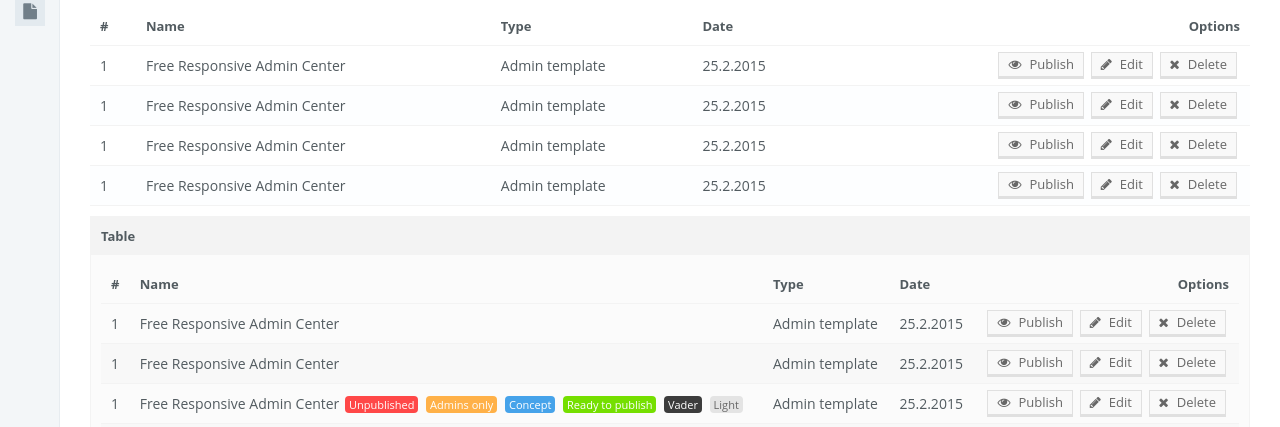
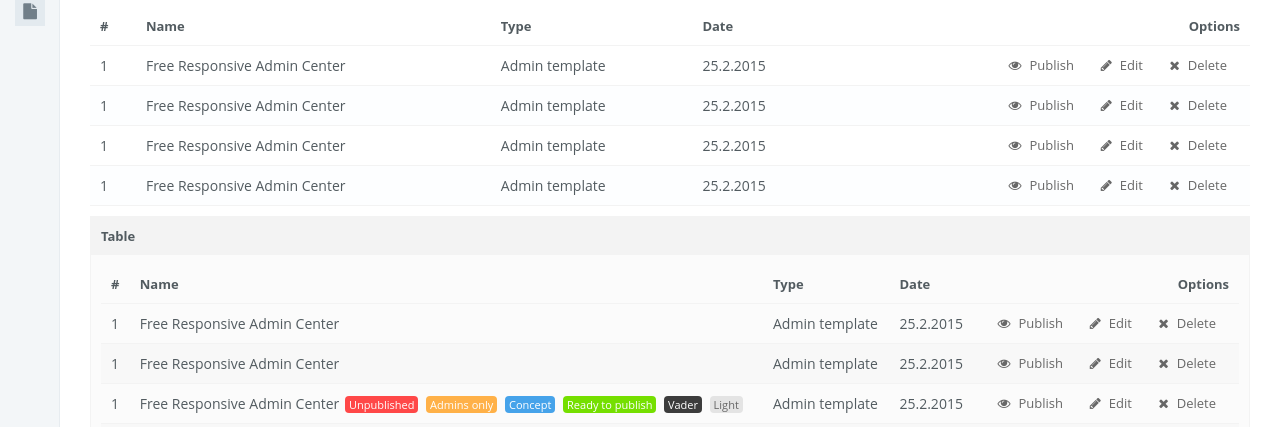
Before and after one commit to wUFr/FRAC, a plain HTML site: page index.htm in a window 1280 px wide. Shown: the part 371-798 px from the top of the page. Drawn offline with nearby package versions, Linux system fonts and the light colour scheme.

Commit message:
UI Buttons updated - transparent version added

```diff
--- a/css/ui.css
+++ b/css/ui.css
@@ -466,19 +466,22 @@ UI BUTTONS
 .ui_button {
 	position: relative;
 	display: inline-block;
-	padding: 7px 15px 10px 15px;
+	padding: 7px 15px 9px 15px;
 	border: 0;
-	background: #FBFBFB;
-	margin: 0 3px 5px 0;
+	background: transparent;
+	color: #676767;
+	margin: 0 3px 0 0;
 }
+
 .ui_button.small {
-	font-size:13px;
-	padding:3px 10px 6px 10px;
+	font-size: 13px;
+	padding: 4px 10px 6px 10px;
+	margin: 0 3px 0 0;
 }
 
 @media (max-width:1000px){
 	.ui_button.tablet_icon > span {
-		display:none;
+		display: none;
 	}
 }
 
@@ -488,13 +491,14 @@ UI BUTTONS
 		padding-bottom: 13px;
 		display: block;
 		width: 100%;
+		margin-bottom: 5px;
 	}
 	.ui_button.mobile_icon > span {
-		display:none;
+		display: none;
 	}
 }
 
-.ui_button:after {
+/*.ui_button:after {
 	position: absolute;
 	top: 0;
 	left: 0;
@@ -503,7 +507,7 @@ UI BUTTONS
 	content: "";
 	border: 1px  solid rgba(0,0,0,0.1);
 	border-bottom-width: 3px;
-}
+}*/
 
 .ui_button:hover {
 	opacity: 0.8;
@@ -550,7 +554,7 @@ UI BUTTONS
 
 .ui_button:before {
 	font-family: FontAwesome;
-	margin-right: 10px;
+	margin-right: 8px;
 	margin-left: -5px;
 }
 
@@ -660,7 +664,7 @@ table.ui_data_list {
 			}
 
 			table.ui_data_list tbody tr td.options {
-				padding: 5px 10px 0 10px;
+				padding: 6px 10px 5px 10px;
 				text-align: right;
 				white-space: nowrap;
 			}
--- a/index.htm
+++ b/index.htm
@@ -97,9 +97,9 @@
 							<td class="hide_1000">Admin template</td>
 							<td class="hide_700">25.2.2015</td>
 							<td class="block_700 options">
-								<button class="ui_button small light hover_green color_hover tablet_icon preview"><span>Publish</span></button>
-								<button class="ui_button small light hover_dark color_hover tablet_icon edit"><span>Edit</span></button>
-								<button class="ui_button small light hover_red color_hover tablet_icon delete"><span>Delete</span></button>
+								<button class="ui_button small hover_green color_hover tablet_icon preview"><span>Publish</span></button>
+								<button class="ui_button small hover_dark color_hover tablet_icon edit"><span>Edit</span></button>
+								<button class="ui_button small hover_red color_hover tablet_icon delete"><span>Delete</span></button>
 							</td>
 						</tr>
 						<tr>
@@ -108,9 +108,9 @@
 							<td class="hide_1000">Admin template</td>
 							<td class="hide_700">25.2.2015</td>
 							<td class="block_700 options">
-								<button class="ui_button small light hover_green color_hover tablet_icon preview"><span>Publish</span></button>
-								<button class="ui_button small light hover_dark color_hover tablet_icon edit"><span>Edit</span></button>
-								<button class="ui_button small light hover_red color_hover tablet_icon delete"><span>Delete</span></button>
+								<button class="ui_button small hover_green color_hover tablet_icon preview"><span>Publish</span></button>
+								<button class="ui_button small hover_dark color_hover tablet_icon edit"><span>Edit</span></button>
+								<button class="ui_button small hover_red color_hover tablet_icon delete"><span>Delete</span></button>
 							</td>
 						</tr>
 						<tr>
@@ -121,9 +121,9 @@
 							<td class="hide_1000">Admin template</td>
 							<td class="hide_700">25.2.2015</td>
 							<td class="block_700 options">
-								<button class="ui_button small light hover_green color_hover tablet_icon preview"><span>Publish</span></button>
-								<button class="ui_button small light hover_dark color_hover tablet_icon edit"><span>Edit</span></button>
-								<button class="ui_button small light hover_red color_hover tablet_icon delete"><span>Delete</span></button>
+								<button class="ui_button small hover_green color_hover tablet_icon preview"><span>Publish</span></button>
+								<button class="ui_button small hover_dark color_hover tablet_icon edit"><span>Edit</span></button>
+								<button class="ui_button small hover_red color_hover tablet_icon delete"><span>Delete</span></button>
 							</td>
 						</tr>
 						<tr>
@@ -132,9 +132,9 @@
 							<td class="hide_1000">Admin template</td>
 							<td class="hide_700">25.2.2015</td>
 							<td class="block_700 options">
-								<button class="ui_button small light hover_green color_hover tablet_icon preview"><span>Publish</span></button>
-								<button class="ui_button small light hover_dark color_hover tablet_icon edit"><span>Edit</span></button>
-								<button class="ui_button small light hover_red color_hover tablet_icon delete"><span>Delete</span></button>
+								<button class="ui_button small hover_green color_hover tablet_icon preview"><span>Publish</span></button>
+								<button class="ui_button small hover_dark color_hover tablet_icon edit"><span>Edit</span></button>
+								<button class="ui_button small hover_red color_hover tablet_icon delete"><span>Delete</span></button>
 							</td>
 						</tr>
 					</tbody>
@@ -165,9 +165,9 @@
 									<td class="hide_1000">Admin template</td>
 									<td class="hide_700">25.2.2015</td>
 									<td class="block_700 options">
-										<button class="ui_button small light hover_green color_hover tablet_icon preview"><span>Publish</span></button>
-										<button class="ui_button small light hover_dark color_hover tablet_icon edit"><span>Edit</span></button>
-										<button class="ui_button small light hover_red color_hover tablet_icon delete"><span>Delete</span></button>
+										<button class="ui_button small hover_green color_hover tablet_icon preview"><span>Publish</span></button>
+										<button class="ui_button small hover_dark color_hover tablet_icon edit"><span>Edit</span></button>
+										<button class="ui_button small hover_red color_hover tablet_icon delete"><span>Delete</span></button>
 									</td>
 								</tr>
 								<tr>
@@ -176,9 +176,9 @@
 									<td class="hide_1000">Admin template</td>
 									<td class="hide_700">25.2.2015</td>
 									<td class="block_700 options">
-										<button class="ui_button small light hover_green color_hover tablet_icon preview"><span>Publish</span></button>
-										<button class="ui_button small light hover_dark color_hover tablet_icon edit"><span>Edit</span></button>
-										<button class="ui_button small light hover_red color_hover tablet_icon delete"><span>Delete</span></button>
+										<button class="ui_button small hover_green color_hover tablet_icon preview"><span>Publish</span></button>
+										<button class="ui_button small hover_dark color_hover tablet_icon edit"><span>Edit</span></button>
+										<button class="ui_button small hover_red color_hover tablet_icon delete"><span>Delete</span></button>
 									</td>
 								</tr>
 								<tr>
@@ -197,9 +197,9 @@
 									<td class="hide_1000">Admin template</td>
 									<td class="hide_700">25.2.2015</td>
 									<td class="block_700 options">
-										<button class="ui_button small light hover_green color_hover tablet_icon preview"><span>Publish</span></button>
-										<button class="ui_button small light hover_dark color_hover tablet_icon edit"><span>Edit</span></button>
-										<button class="ui_button small light hover_red color_hover tablet_icon delete"><span>Delete</span></button>
+										<button class="ui_button small hover_green color_hover tablet_icon preview"><span>Publish</span></button>
+										<button class="ui_button small hover_dark color_hover tablet_icon edit"><span>Edit</span></button>
+										<button class="ui_button small hover_red color_hover tablet_icon delete"><span>Delete</span></button>
 									</td>
 								</tr>
 								<tr>
@@ -208,9 +208,9 @@
 									<td class="hide_1000">Admin template</td>
 									<td class="hide_700">25.2.2015</td>
 									<td class="block_700 options">
-										<button class="ui_button small light hover_green color_hover tablet_icon preview"><span>Publish</span></button>
-										<button class="ui_button small light hover_dark color_hover tablet_icon edit"><span>Edit</span></button>
-										<button class="ui_button small light hover_red color_hover tablet_icon delete"><span>Delete</span></button>
+										<button class="ui_button small hover_green color_hover tablet_icon preview"><span>Publish</span></button>
+										<button class="ui_button small hover_dark color_hover tablet_icon edit"><span>Edit</span></button>
+										<button class="ui_button small hover_red color_hover tablet_icon delete"><span>Delete</span></button>
 									</td>
 								</tr>
 							</tbody>
```
